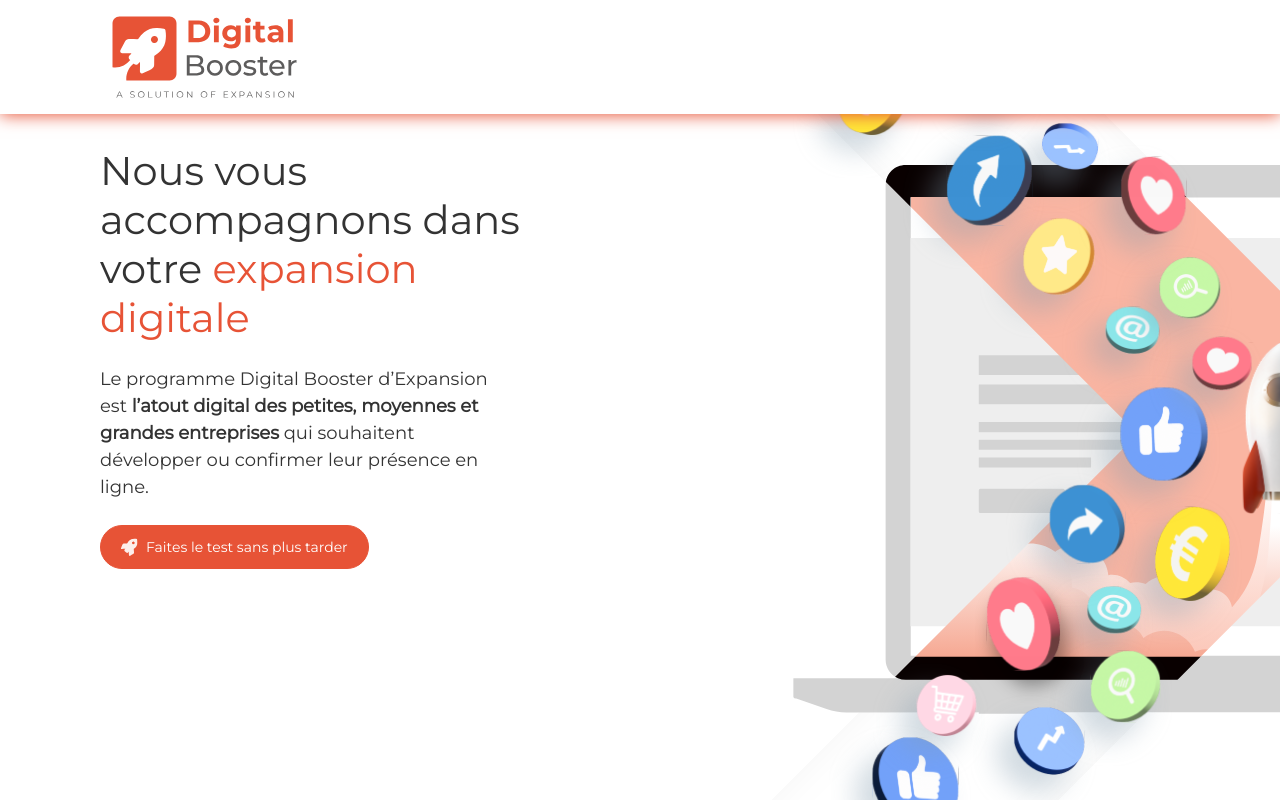
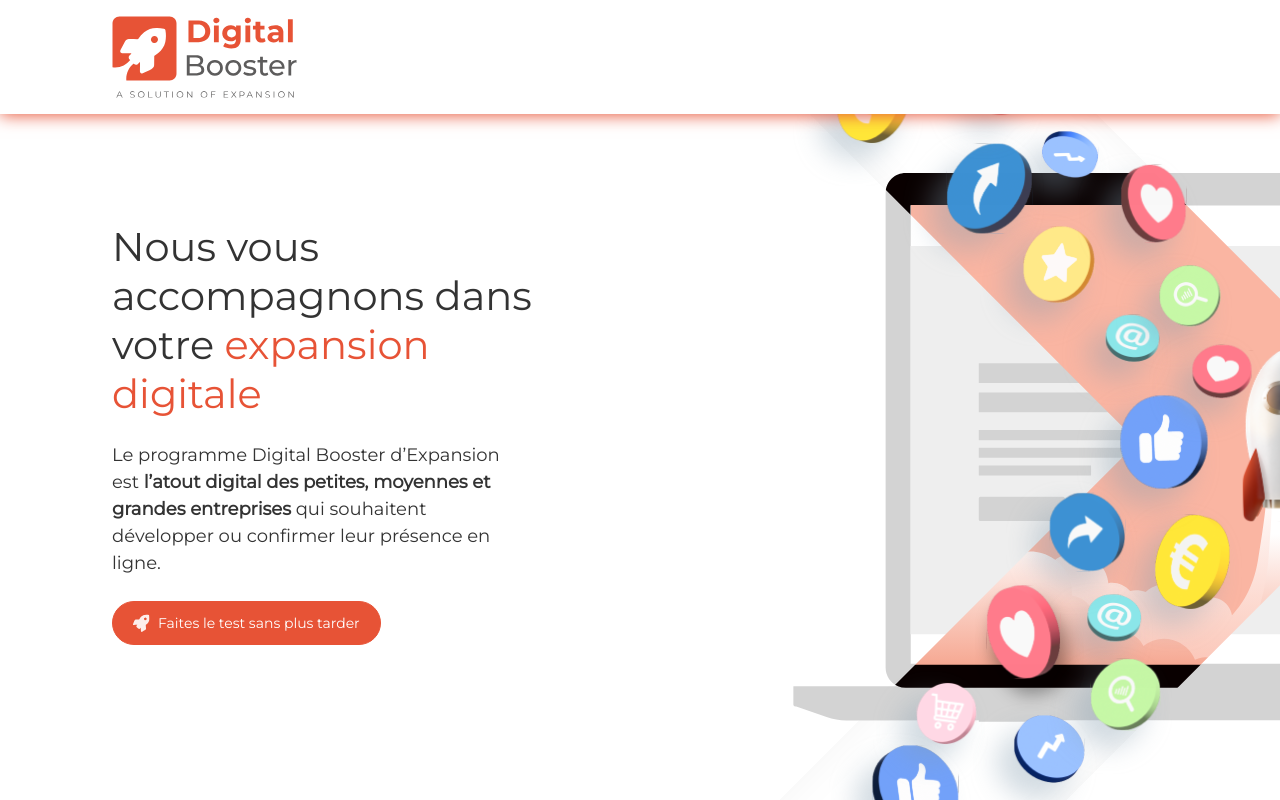
Before and after one commit to Jacov-11/expansion-app, a Next.js app: page / in a window 1280 px wide. Built offline with nearby package versions, Linux system fonts and the light colour scheme.

Commit message:
Ajustements mineurs.

```diff
--- a/src/components/Navbar/Navbar.module.scss
+++ b/src/components/Navbar/Navbar.module.scss
@@ -4,18 +4,15 @@ $test-color: blue;
 
 .navbarContainer {
     height: 114px;
-    padding: 0 80px;
+    padding: 16px 112px;
+    margin-bottom: 8px;
     @media (max-width: $large-screen-size) {
         background-color: white;
     }
     @media (max-width: $mobile-screen-size) {
-        padding: 0 16px;
+        padding: 16px 16px;
     }
     .navbar {
-        padding: 16px 32px;
-        @media (max-width: $mobile-screen-size) {
-            padding: 16px 0;
-          }
         display: flex;
         align-items: center;
 
--- a/src/styles/global.scss
+++ b/src/styles/global.scss
@@ -20,9 +20,9 @@
     font-size: 14px;
     font-weight: $font-weigth-bold;
     main {
-      padding: 32px 100px;
+      padding: 100px 112px;
       @media (max-width: $mobile-screen-size) {
-          padding: 32px 16px;
+          padding: 48px 16px;
       }
     }
   }
```
